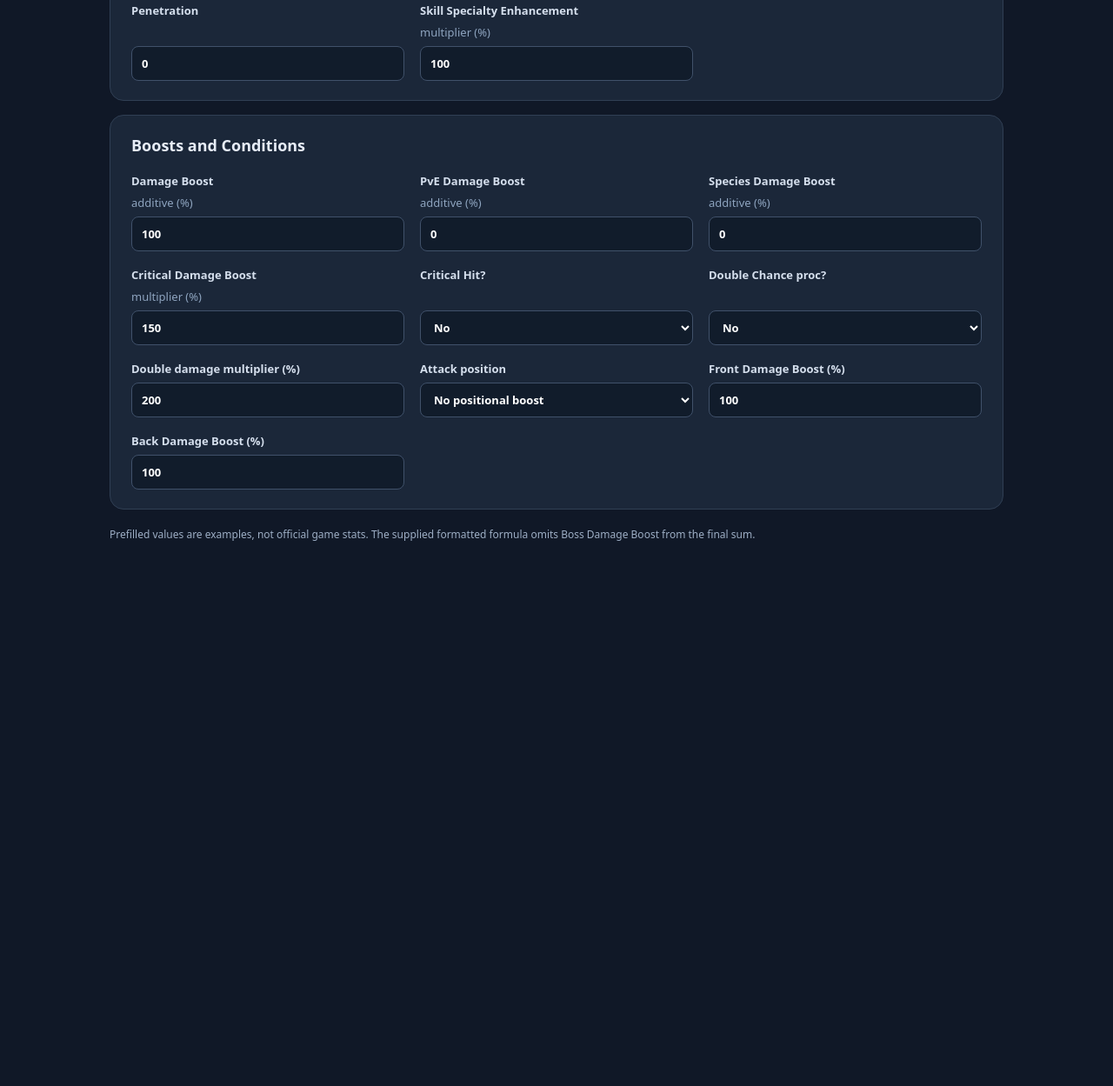
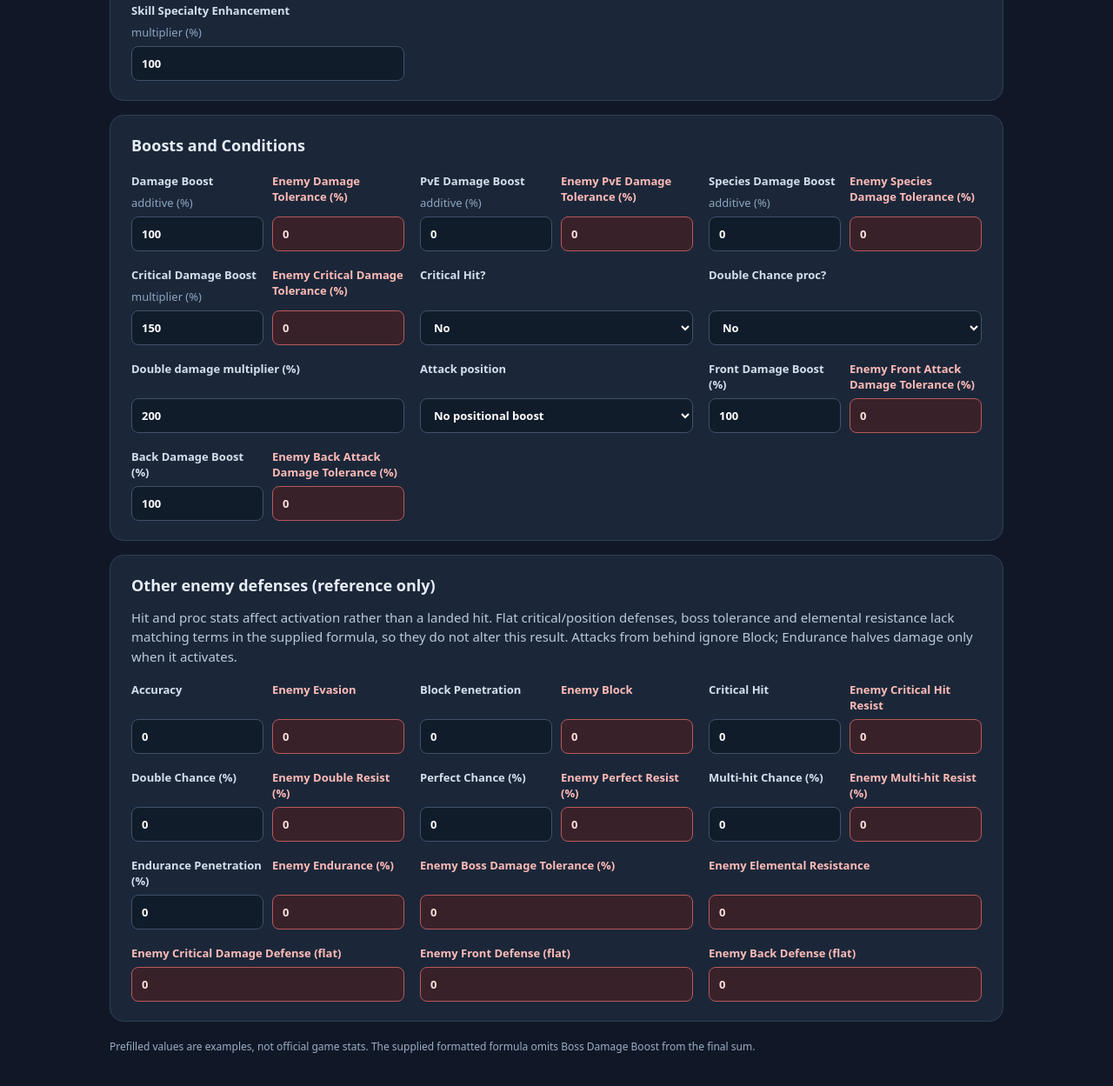
Before and after one commit to wwwwelton/aion-damage-calculator, a plain HTML site: page index.html in a window 1280 px wide. Shown: the part 1351-2600 px from the top of the page at 87% size. Before the commit the page ends 2023 px from the top, so only its background shows below. Drawn offline with Linux system fonts and the light colour scheme.

Commit message:
feat: calculate enemy defenses with locale-friendly numeric inputs

```diff
--- a/calculator.js
+++ b/calculator.js
@@ -1,13 +1,15 @@
 // Multipliers are ratios: 1 = 100%, 1.25 = 125%. Attack values are absolute.
 function calculateDamage(values) {
   const v = values;
-  const attack = (((v.pureAttack * v.weaponDamageBoost * v.multiHit * v.powerShard)
+  const attack = (((v.pureAttack * (v.weaponDamageBoost - (v.weaponDamageTolerance ?? 0)) * v.multiHit * v.powerShard)
     + v.attackBonus) * v.attackIncrease
     + v.pveAttackPower + v.bossAttackPower + v.speciesAttackPower + v.frontBackAttackPower);
   const skill = attack * v.skillCoefficient + v.skillAdditionalDamage;
   const mitigated = skill - (v.defense - v.penetration) * 0.1;
-  return mitigated * (v.damageBoost + v.pveDamageBoost + v.speciesDamageBoost)
-    * v.criticalDamageBoost * v.double * v.frontBackDamageBoost * v.skillSpecialtyEnhancement;
+  return mitigated * (v.damageBoost + v.pveDamageBoost + v.speciesDamageBoost
+    - (v.damageTolerance ?? 0) - (v.pveDamageTolerance ?? 0) - (v.speciesDamageTolerance ?? 0))
+    * (v.criticalDamageBoost - (v.criticalDamageTolerance ?? 0)) * v.double
+    * (v.frontBackDamageBoost - (v.frontBackDamageTolerance ?? 0)) * v.skillSpecialtyEnhancement;
 }
 
 if (typeof module !== 'undefined') module.exports = { calculateDamage };
--- a/index.html
+++ b/index.html
@@ -7,6 +7,7 @@
   <title>AION 2 — Damage Calculator</title>
   <link rel="stylesheet" href="style.css">
   <script defer src="calculator.js"></script>
+  <script defer src="numeric-input.js"></script>
   <script defer src="recommendations.js"></script>
   <script defer src="renderer.js"></script>
   <script defer src="characters.js"></script>
@@ -41,7 +42,7 @@
         <h2>Attack</h2>
         <div class="grid">
           <label>Pure Attack <span>derived value, not an in-game stat</span><input name="pureAttack" type="number" min="0" step="any" value="1000"></label>
-          <label>Weapon Damage Boost <span>multiplier (%)</span><input name="weaponDamageBoost" type="number" min="0" step="any" value="100"></label>
+          <div class="matchup"><label>Weapon Damage Boost <span>multiplier (%)</span><input name="weaponDamageBoost" type="number" min="0" step="any" value="100"></label><label class="enemy">Enemy Weapon Damage Tolerance (%)<input name="weaponDamageTolerance" type="number" min="0" step="any" value="0"></label></div>
           <label>Multi-Hit <span>multiplier (%)</span><input name="multiHit" type="number" min="0" step="any" value="100"></label>
           <label>Power Shard <span>multiplier (%)</span><input name="powerShard" type="number" min="0" step="any" value="100"></label>
           <label>Attack Bonus <input name="attackBonus" type="number" step="any" value="0"></label>
@@ -57,24 +58,41 @@
         <div class="grid">
           <label>Skill Coefficient <span>multiplier (%)</span><input name="skillCoefficient" type="number" min="0" step="any" value="100"></label>
           <label>Skill Additional Damage <input name="skillAdditionalDamage" type="number" step="any" value="0"></label>
-          <label>Defense <input name="defense" type="number" min="0" step="any" value="0"></label>
-          <label>Penetration <input name="penetration" type="number" min="0" step="any" value="0"></label>
+          <div class="matchup"><label>Penetration<input name="penetration" type="number" min="0" step="any" value="0"></label><label class="enemy">Enemy Defense<input name="defense" type="number" min="0" step="any" value="0"></label></div>
           <label>Skill Specialty Enhancement <span>multiplier (%)</span><input name="skillSpecialtyEnhancement" type="number" min="0" step="any" value="100"></label>
         </div>
       </section>
       <section class="card">
         <h2>Boosts and Conditions</h2>
         <div class="grid">
-          <label>Damage Boost <span>additive (%)</span><input name="damageBoost" type="number" step="any" value="100"></label>
-          <label>PvE Damage Boost <span>additive (%)</span><input name="pveDamageBoost" type="number" step="any" value="0"></label>
-          <label>Species Damage Boost <span>additive (%)</span><input name="speciesDamageBoost" type="number" step="any" value="0"></label>
-          <label>Critical Damage Boost <span>multiplier (%)</span><input name="criticalDamageBoost" type="number" min="0" step="any" value="150"></label>
+          <div class="matchup"><label>Damage Boost <span>additive (%)</span><input name="damageBoost" type="number" step="any" value="100"></label><label class="enemy">Enemy Damage Tolerance (%)<input name="damageTolerance" type="number" min="0" step="any" value="0"></label></div>
+          <div class="matchup"><label>PvE Damage Boost <span>additive (%)</span><input name="pveDamageBoost" type="number" step="any" value="0"></label><label class="enemy">Enemy PvE Damage Tolerance (%)<input name="pveDamageTolerance" type="number" min="0" step="any" value="0"></label></div>
+          <div class="matchup"><label>Species Damage Boost <span>additive (%)</span><input name="speciesDamageBoost" type="number" step="any" value="0"></label><label class="enemy">Enemy Species Damage Tolerance (%)<input name="speciesDamageTolerance" type="number" min="0" step="any" value="0"></label></div>
+          <div class="matchup"><label>Critical Damage Boost <span>multiplier (%)</span><input name="criticalDamageBoost" type="number" min="0" step="any" value="150"></label><label class="enemy">Enemy Critical Damage Tolerance (%)<input name="criticalDamageTolerance" type="number" min="0" step="any" value="0"></label></div>
           <label>Critical Hit?<select id="critical"><option value="no">No</option><option value="yes">Yes</option></select></label>
           <label>Double Chance proc?<select id="doubleEnabled"><option value="no">No</option><option value="yes">Yes</option></select></label>
           <label>Double damage multiplier (%)<input name="double" type="number" min="0" step="any" value="200"></label>
           <label>Attack position<select id="position"><option value="none">No positional boost</option><option value="front">Front</option><option value="back">Back</option></select></label>
-          <label>Front Damage Boost (%)<input name="frontBoost" type="number" min="0" step="any" value="100"></label>
-          <label>Back Damage Boost (%)<input name="backBoost" type="number" min="0" step="any" value="100"></label>
+          <div class="matchup"><label>Front Damage Boost (%)<input name="frontBoost" type="number" min="0" step="any" value="100"></label><label class="enemy">Enemy Front Attack Damage Tolerance (%)<input name="frontDamageTolerance" type="number" min="0" step="any" value="0"></label></div>
+          <div class="matchup"><label>Back Damage Boost (%)<input name="backBoost" type="number" min="0" step="any" value="100"></label><label class="enemy">Enemy Back Attack Damage Tolerance (%)<input name="backDamageTolerance" type="number" min="0" step="any" value="0"></label></div>
+        </div>
+      </section>
+      <section class="card">
+        <h2>Other enemy defenses (reference only)</h2>
+        <p class="reference-note">Hit and proc stats affect activation rather than a landed hit. Flat critical/position defenses, boss tolerance and elemental resistance lack matching terms in the supplied formula, so they do not alter this result. Attacks from behind ignore Block; Endurance halves damage only when it activates.</p>
+        <div class="grid">
+          <div class="matchup"><label>Accuracy<input name="accuracy" type="number" min="0" step="any" value="0"></label><label class="enemy">Enemy Evasion<input name="evasion" type="number" min="0" step="any" value="0"></label></div>
+          <div class="matchup"><label>Block Penetration<input name="blockPenetration" type="number" min="0" step="any" value="0"></label><label class="enemy">Enemy Block<input name="block" type="number" min="0" step="any" value="0"></label></div>
+          <div class="matchup"><label>Critical Hit<input name="criticalHit" type="number" min="0" step="any" value="0"></label><label class="enemy">Enemy Critical Hit Resist<input name="criticalHitResist" type="number" min="0" step="any" value="0"></label></div>
+          <div class="matchup"><label>Double Chance (%)<input name="doubleChance" type="number" min="0" step="any" value="0"></label><label class="enemy">Enemy Double Resist (%)<input name="doubleResist" type="number" min="0" step="any" value="0"></label></div>
+          <div class="matchup"><label>Perfect Chance (%)<input name="perfectChance" type="number" min="0" step="any" value="0"></label><label class="enemy">Enemy Perfect Resist (%)<input name="perfectResist" type="number" min="0" step="any" value="0"></label></div>
+          <div class="matchup"><label>Multi-hit Chance (%)<input name="multiHitChance" type="number" min="0" step="any" value="0"></label><label class="enemy">Enemy Multi-hit Resist (%)<input name="multiHitResist" type="number" min="0" step="any" value="0"></label></div>
+          <div class="matchup"><label>Endurance Penetration (%)<input name="endurancePenetration" type="number" min="0" step="any" value="0"></label><label class="enemy">Enemy Endurance (%)<input name="endurance" type="number" min="0" step="any" value="0"></label></div>
+          <label class="enemy">Enemy Boss Damage Tolerance (%)<input name="bossDamageTolerance" type="number" min="0" step="any" value="0"></label>
+          <label class="enemy">Enemy Elemental Resistance<input name="elementalResistance" type="number" min="0" step="any" value="0"></label>
+          <label class="enemy">Enemy Critical Damage Defense (flat)<input name="criticalDamageDefense" type="number" min="0" step="any" value="0"></label>
+          <label class="enemy">Enemy Front Defense (flat)<input name="frontDefense" type="number" min="0" step="any" value="0"></label>
+          <label class="enemy">Enemy Back Defense (flat)<input name="backDefense" type="number" min="0" step="any" value="0"></label>
         </div>
       </section>
     </form>
--- /dev/null
+++ b/numeric-input.js
@@ -0,0 +1,14 @@
+function parseNumericInput(text, min = -Infinity) {
+  const trimmed = text.trim();
+  if (!/^[+-]?(?:\d+(?:[.,]\d+)?|[.,]\d+)$/.test(trimmed)) return null;
+  const number = Number(trimmed.replace(',', '.'));
+  return Number.isFinite(number) && number >= min ? number : null;
+}
+
+function formatNumericInput(text, number) {
+  const normalized = String(number);
+  if (normalized.includes('e')) return text.trim().replace(/([.,]\d*?[1-9])0+$/, '$1');
+  return normalized.replace('.', text.includes(',') ? ',' : '.');
+}
+
+if (typeof module !== 'undefined') module.exports = { parseNumericInput, formatNumericInput };
--- a/renderer.js
+++ b/renderer.js
@@ -6,21 +6,24 @@ const upgradeContext = document.querySelector('#upgrade-context');
 const percentFields = new Set([
   'weaponDamageBoost', 'multiHit', 'powerShard', 'attackIncrease', 'skillCoefficient',
   'damageBoost', 'pveDamageBoost', 'speciesDamageBoost', 'criticalDamageBoost',
+  'weaponDamageTolerance', 'damageTolerance', 'pveDamageTolerance',
+  'speciesDamageTolerance', 'criticalDamageTolerance', 'frontDamageTolerance',
+  'backDamageTolerance', 'doubleChance', 'doubleResist', 'perfectChance',
+  'perfectResist', 'multiHitChance', 'multiHitResist', 'endurancePenetration', 'endurance',
   'double', 'frontBoost', 'backBoost', 'skillSpecialtyEnhancement'
 ]);
 const formatter = new Intl.NumberFormat('en-US', { maximumFractionDigits: 2 });
+const numericInputs = form.querySelectorAll('input[type="number"]');
+for (const input of numericInputs) {
+  input.type = 'text';
+  input.inputMode = 'decimal';
+  input.autocomplete = 'off';
+}
 
 function update() {
   const values = {};
   for (const input of form.querySelectorAll('input')) {
-    if (input.value === '' || !input.validity.valid) {
-      result.textContent = '—';
-      status.textContent = 'Enter valid numbers in every field.';
-      upgradeList.replaceChildren();
-      upgradeContext.textContent = 'Tips appear when all values are valid.';
-      return;
-    }
-    const number = Number(input.value);
+    const number = parseNumericInput(input.value, input.min === '' ? -Infinity : Number(input.min)) ?? 0;
     values[input.name] = percentFields.has(input.name) ? number / 100 : number;
   }
   const critical = document.querySelector('#critical').value === 'yes';
@@ -29,6 +32,8 @@ function update() {
   const position = document.querySelector('#position').value;
   values.frontBackDamageBoost = position === 'front' ? values.frontBoost
     : position === 'back' ? values.backBoost : 1;
+  values.frontBackDamageTolerance = position === 'front' ? values.frontDamageTolerance
+    : position === 'back' ? values.backDamageTolerance : 0;
   const damage = calculateDamage(values);
   result.textContent = formatter.format(damage);
   const upgrades = rankDamageUpgrades(values, { critical, position });
@@ -47,5 +52,12 @@ function update() {
   status.textContent = 'Result of the supplied formula; in-game rounding is not included.';
 }
 form.addEventListener('input', update);
+form.addEventListener('focusout', (event) => {
+  const input = event.target;
+  if (!input.matches('input')) return;
+  const number = parseNumericInput(input.value, input.min === '' ? -Infinity : Number(input.min));
+  input.value = number === null ? '0' : formatNumericInput(input.value, number);
+  update();
+});
 form.addEventListener('change', update);
 update();
--- a/style.css
+++ b/style.css
@@ -36,6 +36,11 @@ button:disabled { opacity: .5; cursor: not-allowed; }
 .advice .advice-note { font-size: 13px; }
 .advice small { color: #9daec5; line-height: 1.5; }
 .grid { display: grid; grid-template-columns: repeat(3, minmax(0, 1fr)); gap: 18px; }
+.matchup { display: grid; grid-template-columns: repeat(2, minmax(0, 1fr)); gap: 10px; }
+.enemy { color: #ffbbb7; }
+.enemy input { border-color: #b95959; background: #39212a; color: #ffe0de; }
+.enemy input:focus { border-color: #ff9390; box-shadow: 0 0 0 2px #ff939044; }
+.reference-note { color: #b9cadb; line-height: 1.5; margin: -6px 0 18px; }
 label { display: flex; flex-direction: column; min-width: 0; gap: 7px; font-size: 13px; font-weight: 650; color: #d5dfed; }
 label span { color: #8ea4bf; font-weight: 400; }
 input, select { width: 100%; min-width: 0; height: 40px; margin-top: auto; border: 1px solid #40516a; border-radius: 8px; padding: 0 11px; background: #111c2b; color: #fff; font: inherit; outline: none; }
@@ -51,6 +56,7 @@ footer { font-size: 12px; margin-top: 20px; }
 @media (max-width: 560px) {
   main { padding: 16px; }
   .grid { grid-template-columns: minmax(0, 1fr); }
+  .matchup { grid-template-columns: repeat(2, minmax(0, 1fr)); }
   .card { padding: 18px; }
   h1 { font-size: 29px; }
   .search-form { grid-template-columns: minmax(0, 1fr); }
```
Also changed, not shown: calculator.test.js (+15 -0 lines), numeric-input.test.js (added, +23 -0 lines), README.md, 2 other files.
